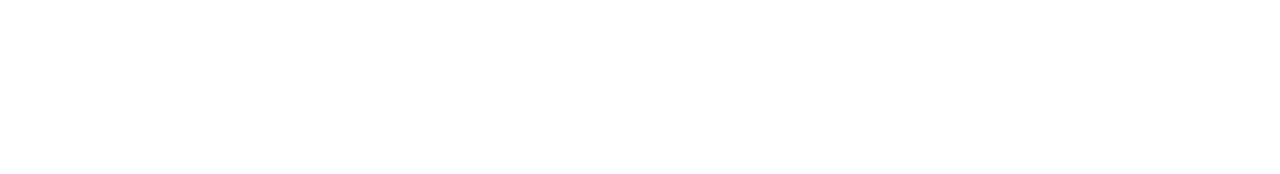
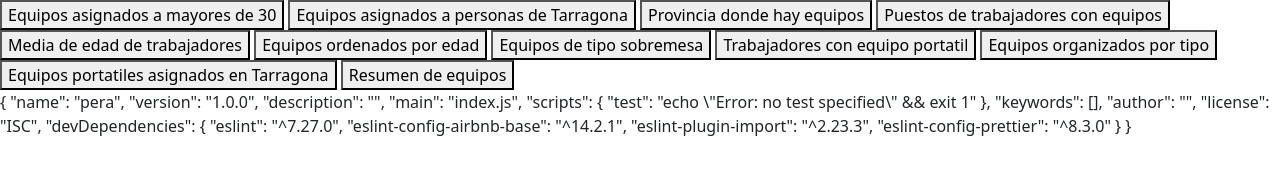
Before and after one commit to aaraquedesarrollo/c2-ejercicio07-grupog, a website: page index.html in a window 1280 px wide. Drawn offline with nearby package versions, Linux system fonts and the light colour scheme.

Commit message:
creacion del HTML

```diff
--- a/index.html
+++ b/index.html
@@ -7,11 +7,53 @@
   <meta name="viewport" content="width=device-width, initial-scale=1.0">
   <title>Equipos</title>
   <script src="js/equipos.js"></script>
+  <script src="js/index.js"></script>
   <!-- Carga aquí tu JS -->
+  <link href="https://cdn.jsdelivr.net/npm/bootstrap@5.0.1/dist/css/bootstrap.min.css" rel="stylesheet" integrity="sha384-+0n0xVW2eSR5OomGNYDnhzAbDsOXxcvSN1TPprVMTNDbiYZCxYbOOl7+AMvyTG2x" crossorigin="anonymous">
   <script src="js/scripts.js" defer></script>
 </head>
 
 <body>
+<section>
+  <button>Equipos asignados a mayores de 30</button>
+  <button>Equipos asignados a personas de Tarragona</button>
+  <button>Provincia donde hay equipos</button>
+  <button>Puestos de trabajadores con equipos</button>
+  <button>Media de edad de trabajadores</button>
+  <button>Equipos ordenados por edad</button>
+  <button>Equipos de tipo sobremesa</button>
+  <button>Trabajadores con equipo portatil</button>
+  <button>Equipos organizados por tipo</button>
+  <button>Equipos portatiles asignados en Tarragona</button>
+  <button>Resumen de equipos</button>
+</section>
+
+<aside>
+  <div>
+    <p>
+      {
+        "name": "pera",
+        "version": "1.0.0",
+        "description": "",
+        "main": "index.js",
+        "scripts": {
+          "test": "echo \"Error: no test specified\" && exit 1"
+        },
+        "keywords": [],
+        "author": "",
+        "license": "ISC",
+        "devDependencies": {
+          "eslint": "^7.27.0",
+          "eslint-config-airbnb-base": "^14.2.1",
+          "eslint-plugin-import": "^2.23.3",
+          "eslint-config-prettier": "^8.3.0"
+        }
+      }
+
+    </p>
+  </div>
+</aside>
+
 </body>
 
 </html>
```
